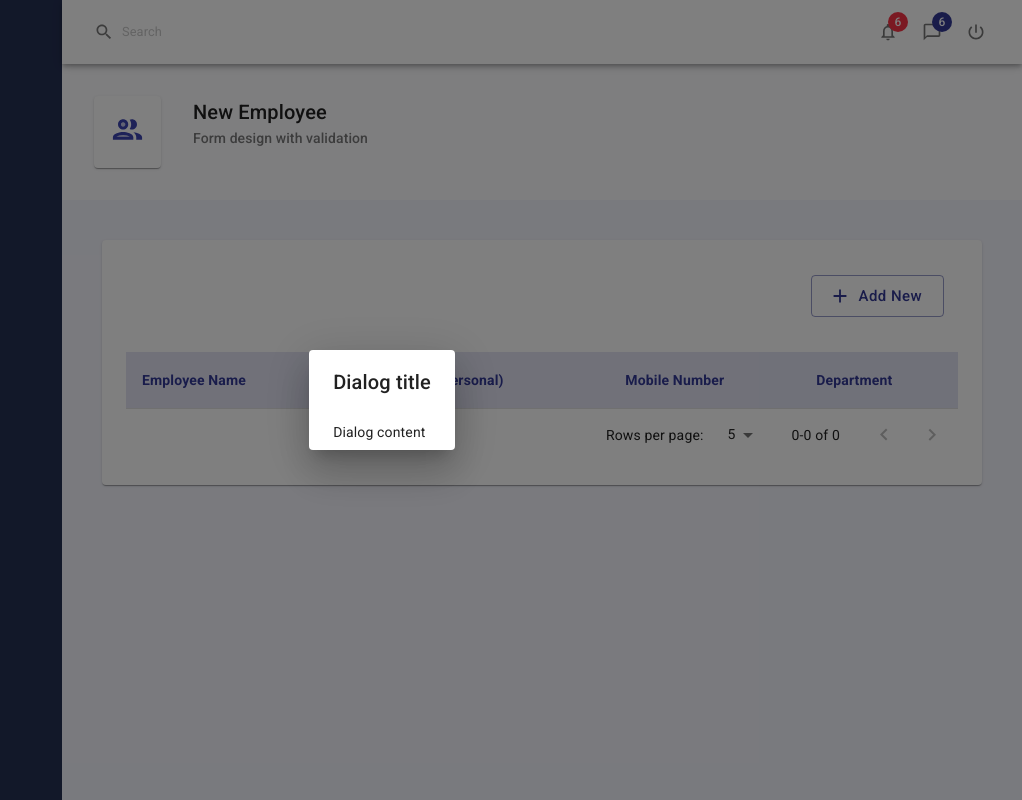
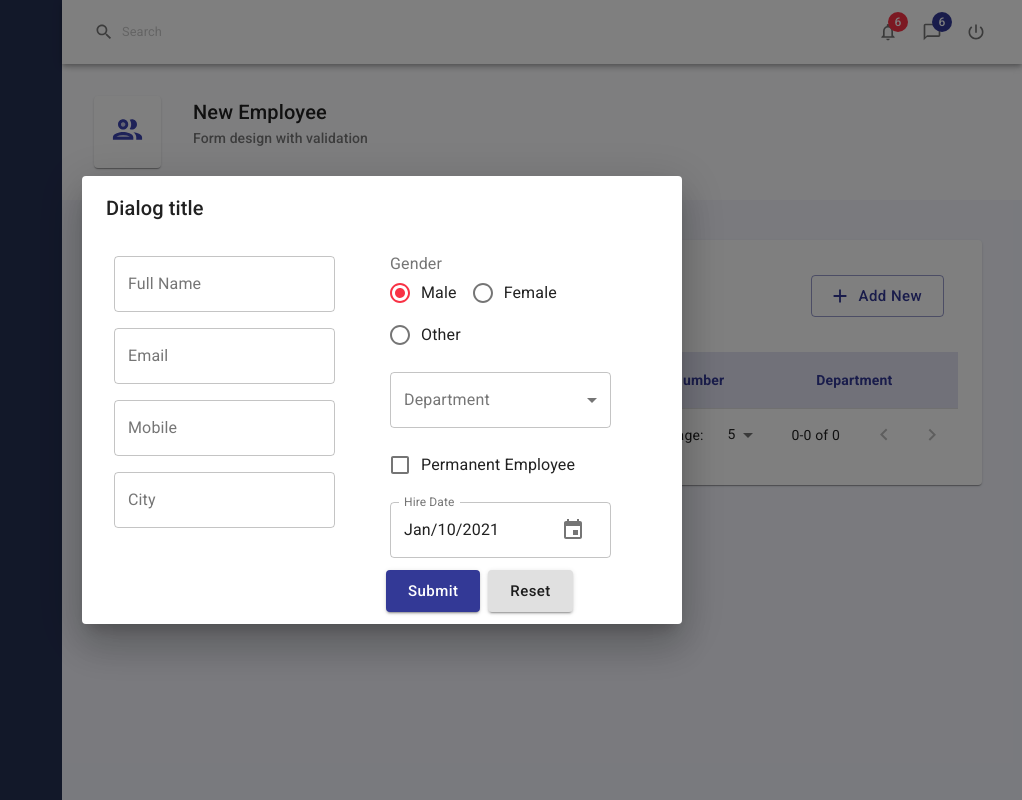
Before and after one commit to Vinoth6194/react_matui, a React (Create React App) app: page / in a window 1280 px wide. Both pictures are taken after a click on the button "Add New". Shown: the whole page, without its empty margins (258-1280 px from the left). Built offline with nearby package versions, Linux system fonts and the light colour scheme.

Commit message:
form displayed in the pop up

```diff
--- a/src/components/Popup.js
+++ b/src/components/Popup.js
@@ -6,7 +6,7 @@ function Popup(props) {
   return (
     <Dialog open={openPopup}>
       <DialogTitle>Dialog title</DialogTitle>
-      <DialogContent>Dialog content</DialogContent>
+      <DialogContent>{children}</DialogContent>
     </Dialog>
   );
 }
--- a/src/pages/Employees/Employees.js
+++ b/src/pages/Employees/Employees.js
@@ -51,7 +51,6 @@ function Employee() {
         icon={<PeopleOutlineTwoToneIcon fontSize="large" />}
       ></PageHeader>
       <Paper className={classes.pageContent}>
-        {/* <EmployeeForm /> */}
         <Toolbar>
           <Controls.Button
             variant="outlined"
@@ -76,7 +75,9 @@ function Employee() {
         </TblContainer>
         <TblPagination />
       </Paper>
-      <Popup openPopup={openPopup} setOpenPopup={setOpenPopup}></Popup>
+      <Popup openPopup={openPopup} setOpenPopup={setOpenPopup}>
+        <EmployeeForm />
+      </Popup>
     </>
   );
 }
```
